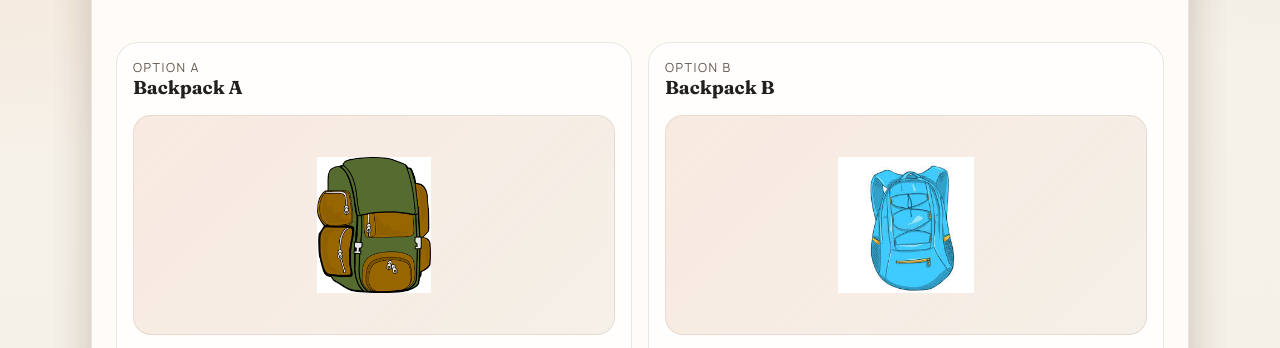
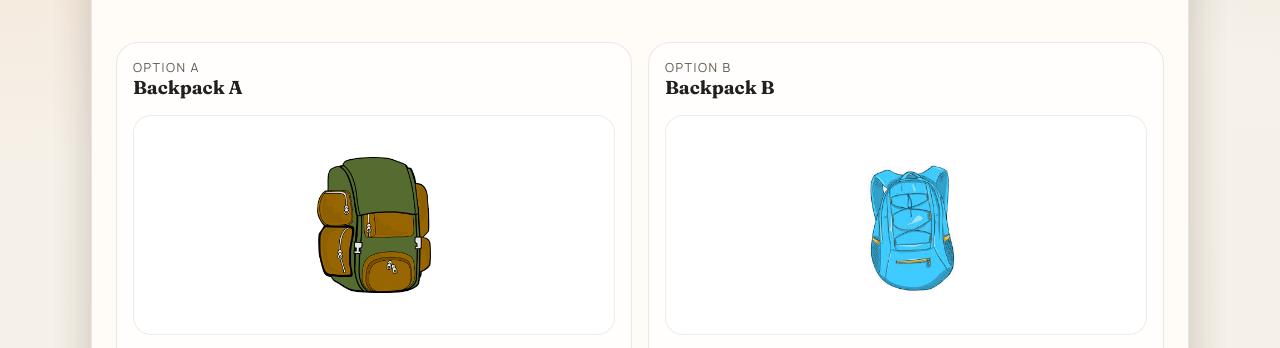
Before and after one commit to olivianatan/live_conjoint_example, a plain HTML site: page index.html in a window 1280 px wide. Both pictures are taken after a click on the button "Start task 1". Shown: the part 414-762 px from the top of the page. Drawn offline with Linux system fonts and the light colour scheme.

Commit message:
Update styles.css

```diff
--- a/styles.css
+++ b/styles.css
@@ -202,8 +202,7 @@ h1 {
   padding: 1.35rem;
   border-radius: 18px;
   border: 1px solid rgba(89, 63, 40, 0.1);
-  background:
-    linear-gradient(135deg, rgba(244, 217, 202, 0.55), rgba(244, 239, 231, 0.95));
+  background: rgba(255, 255, 255, 0.94);
   display: flex;
   align-items: center;
   justify-content: center;
```
